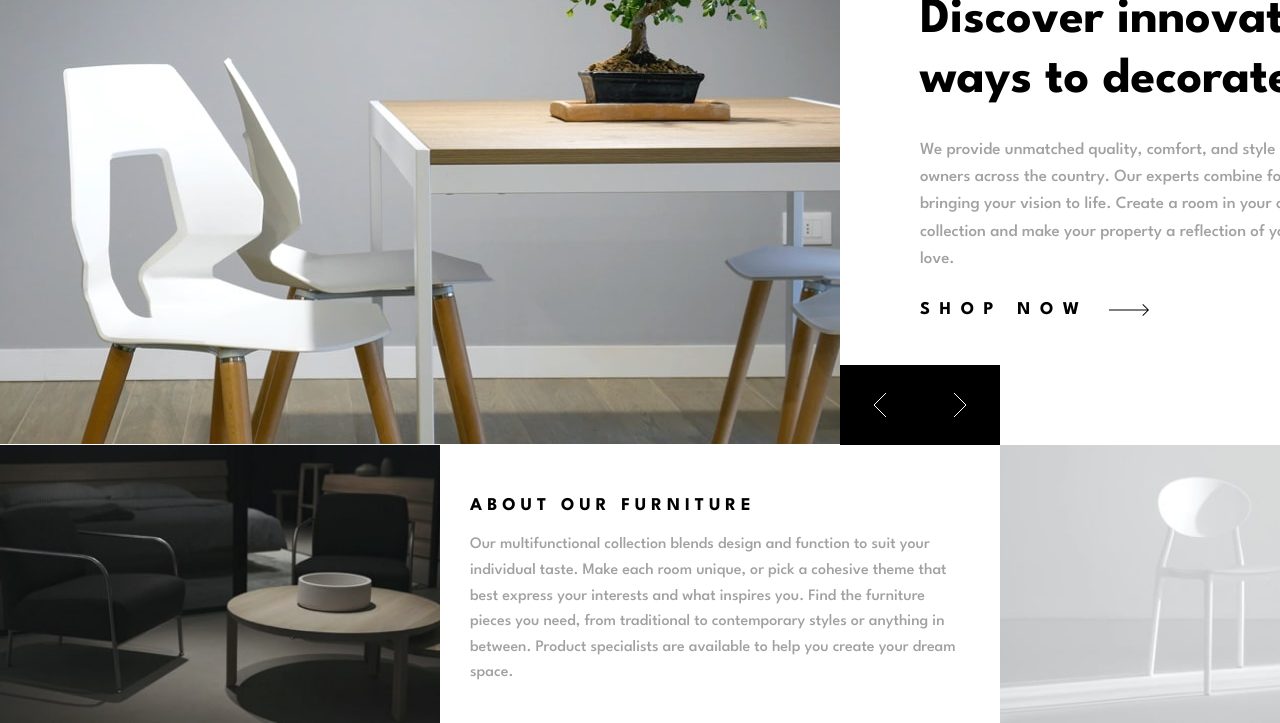
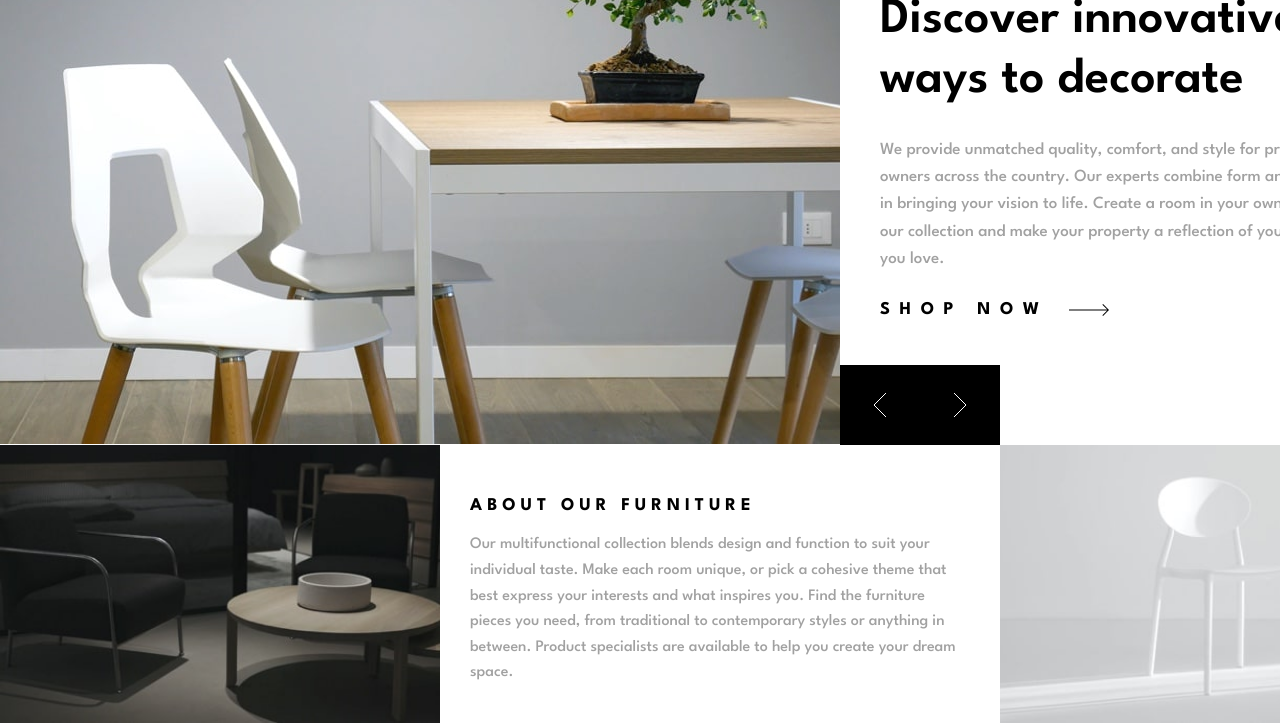
Before and after one commit to Storozheva-dev/Room-homepage, a plain HTML site: page index.html in a window 1280 px wide. Shown: the part 90-813 px from the top of the page. Drawn offline with Linux system fonts and the light colour scheme.

Commit message:
fix-style

```diff
--- a/styles/style.css
+++ b/styles/style.css
@@ -188,12 +188,16 @@ width: 40%;
 font-size: 20px;
 font-weight: 500;
 margin-top: 80px;
-margin-left: 80px;
+margin-left: 40px;
+margin-right: 60px;
+
+
+
 }
 
 .hero-title {
 font-size: 50px;
-font-weight: 700;
+font-weight: 600;
 color: var(--clr-black);
 margin-bottom: 27px;
 
```
